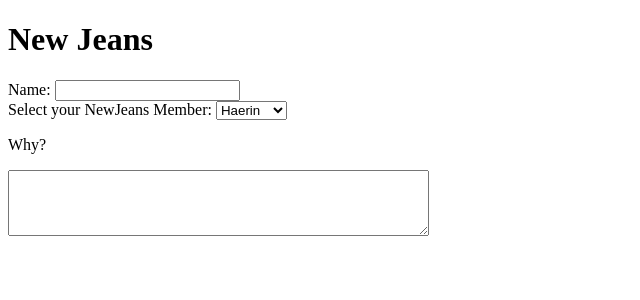
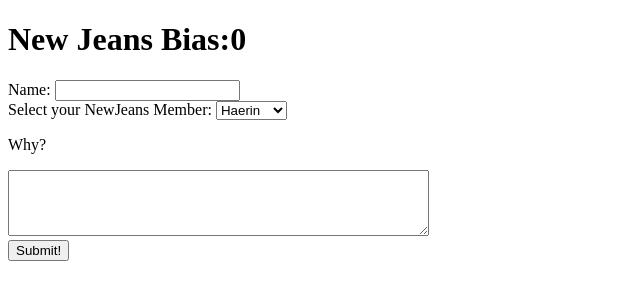
Before and after one commit to sorakiyh/dhs, a plain HTML site: page index.html in a window 1280 px wide. Shown: the whole page, without its empty margins (0-640 px from the left). Drawn offline with Linux system fonts and the light colour scheme.

Commit message:
Update index.html

```diff
--- a/index.html
+++ b/index.html
@@ -6,7 +6,7 @@
       <meta charset="UTF-8">
     </head>
     <body>
-<h1>New Jeans</h1>
+<h1>New Jeans Bias:0</h1>
 <form>
 <label for="name">Name:</label>
 <input type="text id="name" name="name">
@@ -23,4 +23,6 @@
   <p>Why?</p>
   <textarea name="message" rows="4" cols="50">
 </textarea>
+  <br>
+  <button type="button" onclick="alert('Its suuperrnaturalll')">Submit!</button>
     </body>
```
